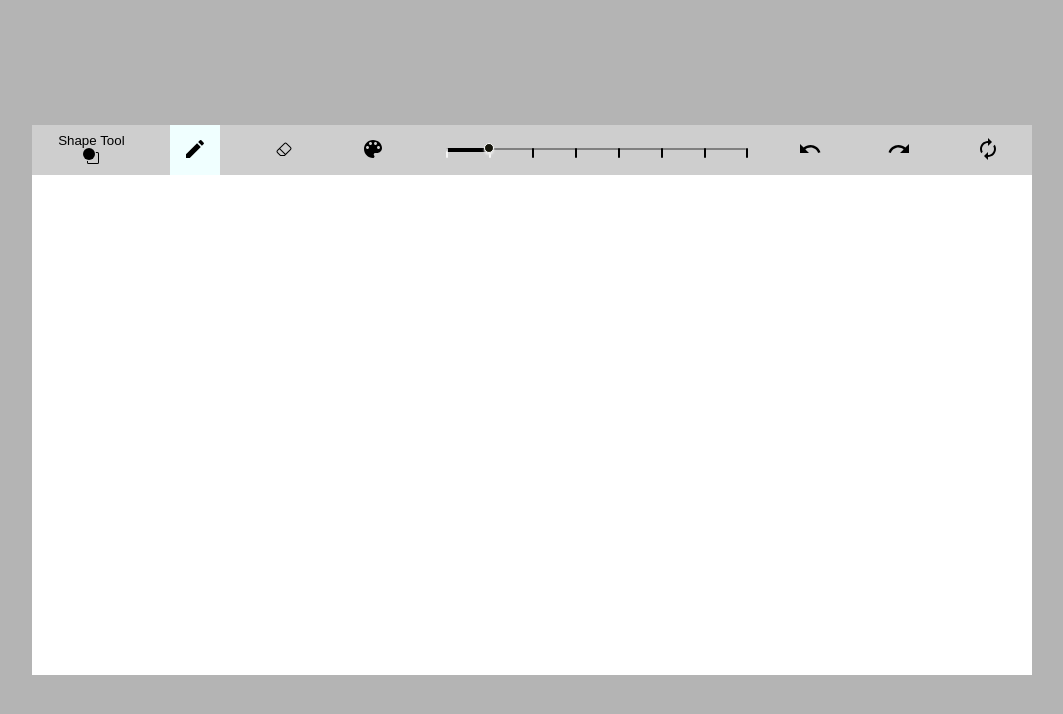
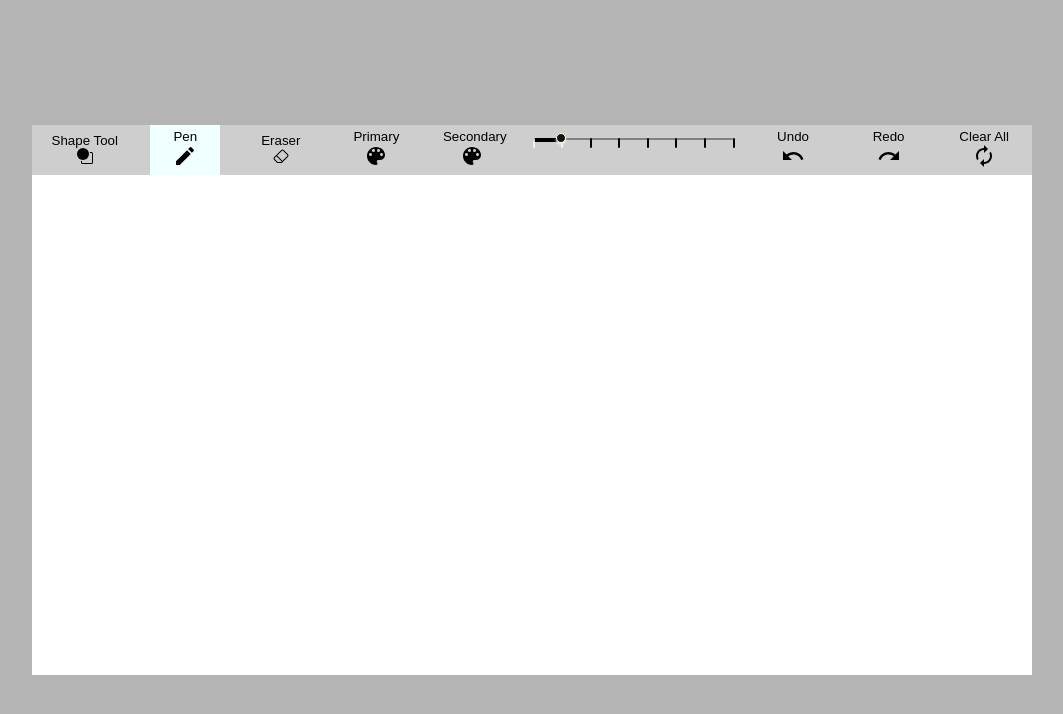
Before and after one commit to MVallery/drawing-app, a React (Create React App) app: page / in a window 1280 px wide. Shown: the top 714 px of the page, without its empty margins (108-1171 px from the left). Built offline with nearby package versions, Linux system fonts and the light colour scheme.

Commit message:
Add secondary color and stroke width for circle

```diff
--- a/src/App.tsx
+++ b/src/App.tsx
@@ -17,6 +17,7 @@ interface InitialPoints {
 const initialToolSettings = {
   size:10,
   color:'black',
+  secColor:'blue',
   style:'normal',
   background:'white',
   shape:'draw',
@@ -31,6 +32,7 @@ const initialPoints = {
   y2: null,
   r: null,
   color: 'black',
+  secColor:'blue',
   size: 10
 }
 
@@ -41,12 +43,19 @@ const App = (props:any) => {
   const [touchStart, setTouchStart] = useState(false);
   const [toolSettings, setToolSettings] = useState(initialToolSettings)
   const [displayColorPicker, setDisplayColorPicker] = useState(false)
+  const [displaySecColorPicker, setDisplaySecColorPicker] = useState(false)
+
   const [removedPoints, setRemovedPoints] = useState([]);
   const handleDisplayColorPicker= () =>{
     setDisplayColorPicker(!displayColorPicker)
   };
+  const handleDisplaySecColorPicker= () =>{
+    setDisplaySecColorPicker(!displaySecColorPicker)
+  };
   const closeColorPicker = () => {
     setDisplayColorPicker(false)
+    setDisplaySecColorPicker(false)
+
   };
   const onMouseDown = (e: React.MouseEvent) => {
     setMouseDown(true);
@@ -116,7 +125,7 @@ const App = (props:any) => {
       let radius = (Math.sqrt(
                       (Math.abs(tempPlaceholderLine.x-(e.clientX-rect.left))**2)+
                       (Math.abs(tempPlaceholderLine.y-(e.clientY-rect.top))**2)))
-      tempPlaceholderLine = {...tempPlaceholderLine, r:radius, fill:toolSettings.color}
+      tempPlaceholderLine = {...tempPlaceholderLine, r:radius, fill:toolSettings.color, stroke:toolSettings.secColor, strokeWidth:toolSettings.size}
       setPlaceholderLine(tempPlaceholderLine)
     }
     else{
@@ -147,7 +156,7 @@ const App = (props:any) => {
       let radius = (Math.sqrt(
                       (Math.abs(tempPlaceholderLine.x-(e.touches[0].pageX-rect.left))**2)+
                       (Math.abs(tempPlaceholderLine.y-(e.touches[0].pageY-rect.top))**2)))
-      tempPlaceholderLine = {...tempPlaceholderLine, r:radius, fill:toolSettings.color}
+      tempPlaceholderLine = {...tempPlaceholderLine, r:radius, fill:toolSettings.color, stroke:toolSettings.secColor, strokeWidth: toolSettings.size}
       setPlaceholderLine(tempPlaceholderLine)
     }else {
       return
@@ -306,6 +315,9 @@ const App = (props:any) => {
             cy={String(placeholderLine.y)}
             r={String(placeholderLine.r)}
             fill = {String(toolSettings.color)}
+            stroke= {String(toolSettings.secColor)}
+            strokeWidth= {String(toolSettings.size)}
+
             />
   )
   for (let i = 0; i < points.length; i++) {
@@ -316,6 +328,8 @@ const App = (props:any) => {
           cy={String(points[i].y)}
           r= {String(points[i].r)}
           fill = {String(points[i].color)}
+          stroke= {String(points[i].secColor)}
+          strokeWidth= {String(points[i].size)}
         />
       );
 
@@ -376,7 +390,9 @@ const App = (props:any) => {
         <Toolbar
           closeColorPicker={closeColorPicker}
           displayColorPicker={displayColorPicker}
+          displaySecColorPicker={displaySecColorPicker}
           handleDisplayColorPicker={handleDisplayColorPicker}
+          handleDisplaySecColorPicker={handleDisplaySecColorPicker}
           toolSettings={toolSettings}
           setToolSettings = {setToolSettings}
           clearPoints={clearPoints}
--- a/src/ToolBar.tsx
+++ b/src/ToolBar.tsx
@@ -19,17 +19,10 @@ import AutorenewIcon from "@material-ui/icons/Autorenew";
 import ToolbarButton from './ToolbarButton';
 import './Toolbar.css'
 
-const useStyles = makeStyles({
-  root: {
-    width: 300,
-    color:'red',
-    paddingLeft:'10px',
-  },
-});
-
 interface ToolSettings {
   shape: string;
   color: string;
+  secColor: string;
   size: number;
   style: string;
   background: string;
@@ -37,12 +30,15 @@ interface ToolSettings {
 interface Props {
   closeColorPicker: () => void;
   displayColorPicker: boolean;
+  displaySecColorPicker: boolean;
   handleDisplayColorPicker: () => void;
+  handleDisplaySecColorPicker: () => void;
   toolSettings: ToolSettings;
   setToolSettings: React.Dispatch<
     React.SetStateAction<{
       size: number;
       color: string;
+      secColor: string;
       style: string;
       background: string;
       shape: string;
@@ -55,6 +51,7 @@ interface Props {
 }
 const Toolbar: React.FC<Props> = (props) => {
   const [colorSelect, setColorSelect] = useState("rgba(20,20,10,5)");
+  const [secColorSelect, setSecColorSelect] = useState("rgba(90,70,200,5)")
   const [shapeMenu, setShapeMenu] = useState(null);
 
   const CustomSlider = createMuiTheme({
@@ -66,6 +63,7 @@ const Toolbar: React.FC<Props> = (props) => {
           height: 10,
           padding: "13px 0",
           backgroundColor: "#cecece",
+          width: 200,
       },
       track: {
           height: 4,
@@ -95,10 +93,14 @@ const Toolbar: React.FC<Props> = (props) => {
   }
   })
 
-  const handleColorSelect = (e: any) => {
+  const handleColorSelect = (e: any, name:string) => {
     const { r, b, g, a } = e.rgb;
-    setColorSelect(`rgba(${r}, ${g}, ${b}, ${a})`);
-    updateToolSettingsClick("color", `rgba(${r}, ${g}, ${b}, ${a})`);
+    if (name==='color'){
+      setColorSelect(`rgba(${r}, ${g}, ${b}, ${a})`);
+    } else {
+      setSecColorSelect(`rgba(${r}, ${g}, ${b}, ${a})`);
+    }
+    updateToolSettingsClick(name, `rgba(${r}, ${g}, ${b}, ${a})`);
   };
   const updateToolSettingsClick = (property: string, value: string, property2?:string, value2?: string) => {
     let tempToolSettings = JSON.parse(JSON.stringify(props.toolSettings));
@@ -128,7 +130,6 @@ const Toolbar: React.FC<Props> = (props) => {
     updateToolSettingsClick("color", colorSelect, "shape", shape)
   };
 
-  const classes = useStyles();
   let shapeTitle = "Shape Tool";
   let shapeIcon = CircleSquare;
   let [eraserActiveStyle, drawActiveStyle, shapeActiveStyle] = ['','', '']
@@ -178,11 +179,12 @@ const Toolbar: React.FC<Props> = (props) => {
           </Menu>
         </div>
 
-        <ToolbarButton type="draw" onClick={selectShape} icon={<CreateIcon/>} class={drawActiveStyle}/>
-        <ToolbarButton type="eraser" onClick={updateToolSettingsClick} image={Eraser} class={eraserActiveStyle}/>
-        <ToolbarButton type="button" onClick={props.handleDisplayColorPicker} icon={<PaletteIcon />}/>
+        <ToolbarButton type="Pen" onClick={selectShape} icon={<CreateIcon/>} class={drawActiveStyle}/>
+        <ToolbarButton type="Eraser" onClick={updateToolSettingsClick} image={Eraser} class={eraserActiveStyle}/>
+        <ToolbarButton type="Primary" onClick={props.handleDisplayColorPicker} icon={<PaletteIcon />}/>
+        <ToolbarButton type="Secondary" onClick={props.handleDisplaySecColorPicker} icon={<PaletteIcon />}/>
 
-        <div className={classes.root}>
+        <div>
           {/* <Typography id="discrete-slider-small-steps" gutterBottom>
             Line Width */}
           {/* </Typography> */}
@@ -203,9 +205,9 @@ const Toolbar: React.FC<Props> = (props) => {
           />
           </ThemeProvider>
         </div>
-        <ToolbarButton type="button" onClick={props.undo} icon= {<UndoIcon />}/>
-        <ToolbarButton type="button" onClick={props.redo} icon={<RedoIcon />}/>
-        <ToolbarButton type="button" onClick={props.clearPoints} icon={<AutorenewIcon />}/>
+        <ToolbarButton type="Undo" onClick={props.undo} icon= {<UndoIcon />}/>
+        <ToolbarButton type="Redo" onClick={props.redo} icon={<RedoIcon />}/>
+        <ToolbarButton type="Clear All" onClick={props.clearPoints} icon={<AutorenewIcon />}/>
 
         {props.displayColorPicker ? (
           <ClickAwayListener onClickAway={props.closeColorPicker}>
@@ -214,7 +216,21 @@ const Toolbar: React.FC<Props> = (props) => {
                 color={colorSelect}
                 className="colorPicker"
                 onChange={(e: any) => {
-                  handleColorSelect(e);
+                  handleColorSelect(e, "color");
+                }}
+              />
+            </div>
+          </ClickAwayListener>
+        ) : null}
+
+        {props.displaySecColorPicker ? (
+          <ClickAwayListener onClickAway={props.closeColorPicker}>
+            <div style={{ position: "absolute" }}>
+              <SketchPicker
+                color={secColorSelect}
+                className="colorPicker"
+                onChange={(e: any) => {
+                  handleColorSelect(e, "secColor");
                 }}
               />
             </div>
--- a/src/Toolbar.css
+++ b/src/Toolbar.css
@@ -1,7 +1,7 @@
 
 .toolbarContainer{
   display: flex;
-  align-items: flex-end;
+  align-items: flex-start;
   justify-content: center;
   /* background-color: #b4b4b4 */
   width: 1000px;
--- a/src/ToolbarButton.css
+++ b/src/ToolbarButton.css
@@ -1,6 +1,6 @@
 
 .toolbarButton{
-  width:50px;
+  width:70px;
   height:50px;
   border:none;
   background-color:#cecece
--- a/src/ToolbarButton.tsx
+++ b/src/ToolbarButton.tsx
@@ -10,12 +10,12 @@ interface Props {
 }
 const ToolbarButton:React.FC<Props>  = props => {
   let parameters:null[]|string[] = [null];
-  parameters = props.type==='draw'?['draw']:props.type==='eraser'? ["shape","draw","color","white"]:[null]
-  let icon = props.type==='eraser'?<img src={props.image} alt="Eraser"/>: props.icon
+  parameters = props.type==='Draw'?['Draw']:props.type==='Eraser'? ["shape","draw","color","white"]:[null]
+  let icon = props.type==='Eraser'?<img src={props.image} alt="Eraser"/>: props.icon
 
   return(
     <div>
-      <button className={`${props.class} toolbarButton`} onClick={()=>props.onClick(...parameters)}>{icon}</button>
+      <button className={`${props.class} toolbarButton`} onClick={()=>props.onClick(...parameters)}>{props.type}<br/>{icon}</button>
     </div>
   )
 }
```
